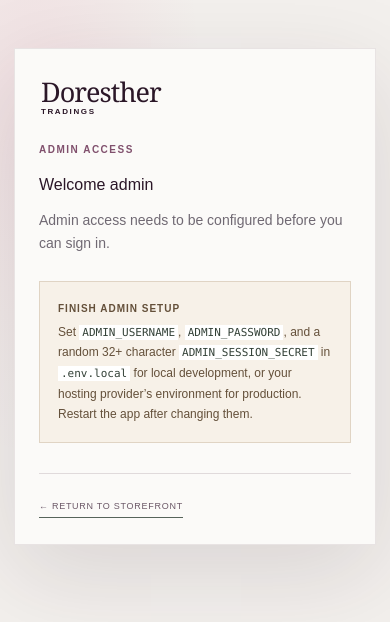
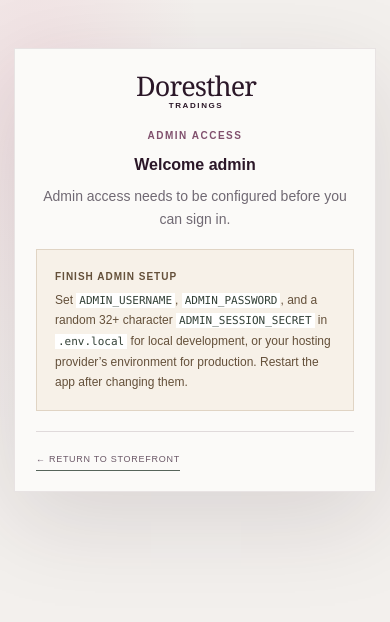
Before and after one commit to Uncle2-Tee/Cosmeticsite, a Next.js app: page /atelier in a window 390 px wide. Shown: the top 622 px of the page. Built offline with nearby package versions, Linux system fonts and the light colour scheme; no server answers.

Commit message:
admin page updated

```diff
--- a/src/app/atelier/atelier.css
+++ b/src/app/atelier/atelier.css
@@ -93,11 +93,13 @@
 }
 
 .atelier-shell { min-height:100svh; padding:clamp(16px,4vw,48px); background:radial-gradient(ellipse at 8% 12%,rgba(217,67,120,.09),transparent 34%),#f3f0ed; }
-.admin-login-layout { width:min(100%,480px); display:grid; gap:28px; padding:clamp(30px,6vw,52px); background:var(--atelier-paper); border:1px solid rgba(57,27,47,.1); box-shadow:0 28px 90px rgba(43,23,40,.13); }
-.admin-login-main { display:flex; flex-direction:column; min-width:0; }
+.admin-login-layout { width:min(100%,480px); display:grid; justify-items:center; gap:28px; padding:clamp(30px,6vw,52px); background:var(--atelier-paper); border:1px solid rgba(57,27,47,.1); box-shadow:0 28px 90px rgba(43,23,40,.13); }
+.admin-login-layout > .atelier-brand { align-items:center; text-align:center; }
+.admin-login-main { display:flex; flex-direction:column; width:100%; min-width:0; }
+.admin-login-heading { text-align:center; }
 .admin-login-heading .atelier-kicker { margin:0 0 16px; }
-.admin-login-heading h2 { margin:0; font:400 clamp(38px,4.5vw,54px)/1 Georgia,serif; letter-spacing:-.055em; }
-.admin-login-heading .atelier-intro { max-width:350px; margin:16px 0 32px; color:var(--atelier-muted); font-size:14px; line-height:1.65; }
+.admin-login-heading h1 { margin:0; font-weight:600; }
+.admin-login-heading .atelier-intro { max-width:350px; margin:16px auto 32px; color:var(--atelier-muted); font-size:14px; line-height:1.65; }
 .admin-login-form { display:grid; gap:0; }
 .admin-login-form label { margin:0 0 8px; color:#51434e; font-size:10px; font-weight:600; letter-spacing:.12em; text-transform:uppercase; }
 .admin-login-form input { width:100%; min-width:0; min-height:49px; margin:0 0 22px; padding:0 14px; border:1px solid rgba(57,27,47,.2); border-radius:3px; outline:none; background:#fff; color:var(--atelier-ink); font-size:14px; transition:border-color .18s,box-shadow .18s; }
@@ -107,10 +109,10 @@
 .admin-login-form .admin-login-password-toggle { position:absolute; top:0; right:0; width:48px; min-height:49px; justify-content:center; margin:0 0 22px; padding:0; border:0; background:transparent; color:#706973; }
 .admin-login-form .admin-login-password-toggle:hover:not(:disabled) { background:transparent; color:var(--atelier-rose); }
 .admin-login-form .admin-login-password-toggle svg { width:20px; height:20px; }
-.admin-login-form button { width:100%; min-height:52px; display:flex; align-items:center; justify-content:space-between; gap:16px; margin-top:5px; padding:0 18px; border:1px solid var(--atelier-ink); border-radius:3px; background:var(--atelier-ink); color:#fff; font-size:10px; font-weight:600; letter-spacing:.12em; text-transform:uppercase; transition:background .18s,color .18s; }
+.admin-login-form button { position:relative; width:100%; min-height:52px; display:flex; align-items:center; justify-content:center; gap:16px; margin-top:5px; padding:0 18px; border:1px solid var(--atelier-ink); border-radius:3px; background:var(--atelier-ink); color:#fff; font-size:10px; font-weight:600; letter-spacing:.12em; text-transform:uppercase; transition:background .18s,color .18s; }
 .admin-login-form button:hover:not(:disabled) { background:#fff; color:var(--atelier-ink); }
 .admin-login-form button:disabled { opacity:.65; cursor:wait; }
-.admin-login-form button span:last-child { font-size:18px; line-height:1; }
+.admin-login-form button span:last-child { position:absolute; right:18px; font-size:18px; line-height:1; }
 .admin-login-form .form-error { margin:0 0 12px; }
 .admin-login-security { margin:15px 0 0; color:#7b737a; font-size:11px; line-height:1.5; }
 .admin-login-footer { margin-top:30px; padding-top:18px; border-top:1px solid var(--atelier-line); }
@@ -120,8 +122,15 @@
 
 @media (max-width:700px) {
   .atelier-shell { display:block; padding:14px; }
-  .admin-login-layout { gap:26px; margin:clamp(8px,4vh,34px) auto; padding:30px 24px 26px; }
-  .admin-login-heading .atelier-intro { margin:12px 0 25px; }
+  .admin-login-layout { gap:18px; margin:clamp(8px,4vh,34px) auto; padding:24px 21px 20px; }
+  .admin-login-heading .atelier-kicker { margin-bottom:10px; }
+  .admin-login-heading .atelier-intro { margin:8px auto 17px; }
+  .admin-login-form label { margin-bottom:6px; }
+  .admin-login-form input { min-height:45px; margin-bottom:15px; }
+  .admin-login-form .admin-login-password-toggle { min-height:45px; }
+  .admin-login-form button { min-height:48px; }
+  .admin-login-security { margin-top:10px; }
+  .admin-login-footer { margin-top:20px; padding-top:13px; }
 }
 
 @media (max-width:360px) {
```
